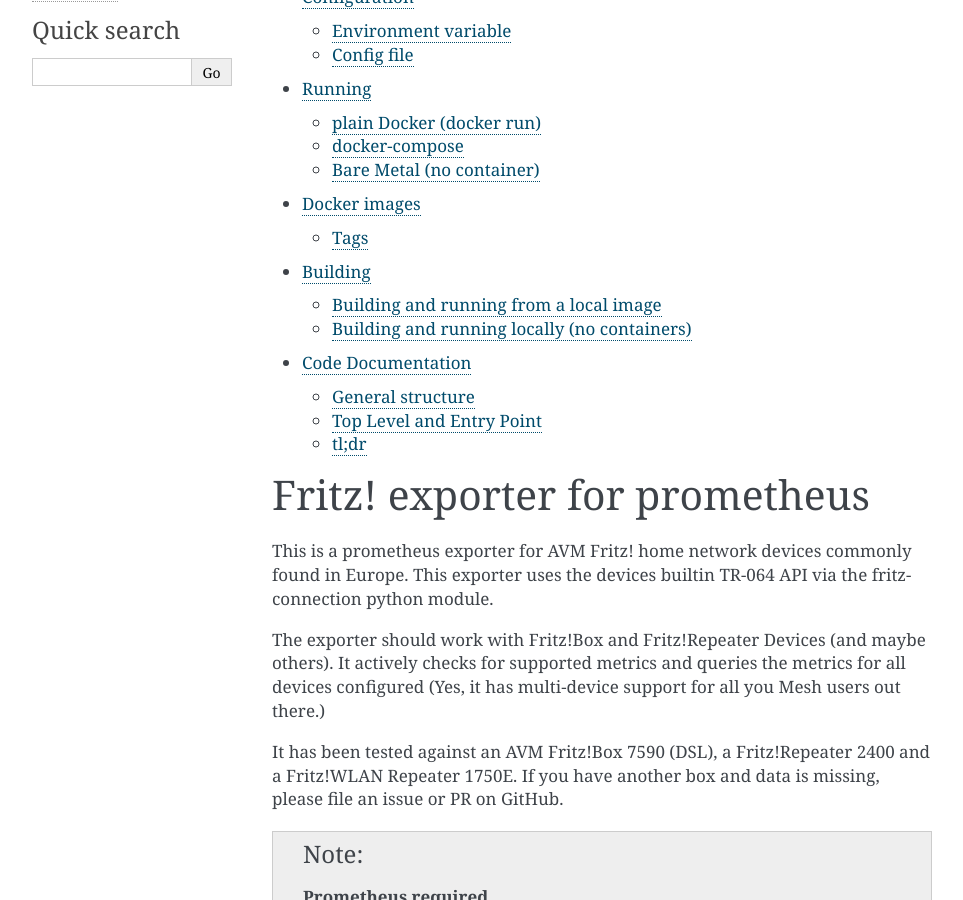
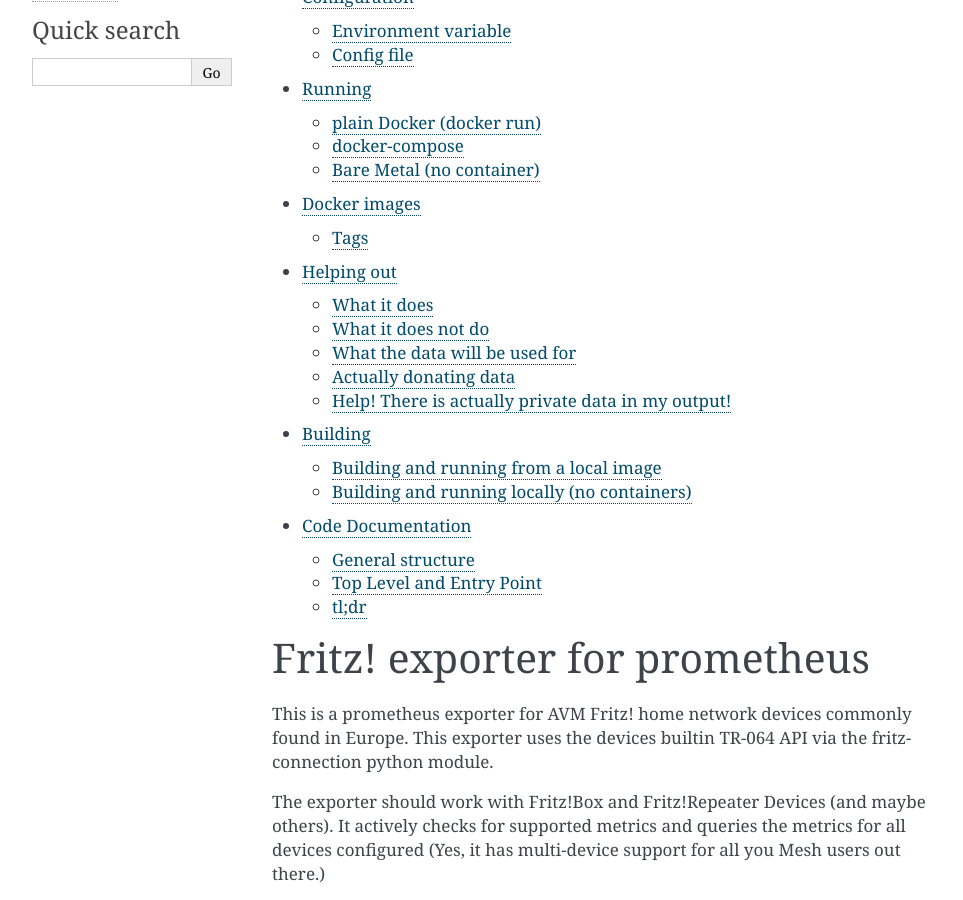
Before and after one commit to pdreker/fritz_exporter, a Sphinx documentation site: the page built from docs/index.rst, in a window 1280 px wide and 900 px high, scrolled down 421 px. Shown: the whole window, without its empty margins (148-1111 px from the left). Built offline with Sphinx 7.4.7, drawn with Linux system fonts in a browser that asks for light colours; some of the changed lines change nothing that is shown.

Commit message:
documentation

```diff
--- /dev/null
+++ b/docs/helping_out.rst
@@ -0,0 +1,93 @@
+Helping out
+===========
+
+If you think, that there are more metrics which can be read from your device or you just want to help out by providing a snapshot of the data, which can be read from your device or devices the exporter provides a function to gather information from your devices and send it to the author of this project.
+
+What it does
+------------
+
+The "data donation" function will collect the API functions which your device reports, the exporter capabilities detected for your device, the type of device and the current OS version. Additionally it will try reading all information, which the API provides. The information is sanitized before it is uploaded so there should not be any private data (e.g. usernames, passwords, IP addresses etc.) in the output.
+
+It then uploads that information to the project. The (quite trivial) server side of this can be seen at `this GitHub Repo <https://github.com/pdreker/fritz_datacollector>`_.
+
+You can verify the output before sending it to me, by printing it to the screen and check for private data and telling the exporter to sanitize any additional bits I may have missed in the code.
+
+What it does not do
+-------------------
+
+This will try the hardest not to collect any private information from your device. While I cannot guarantee, that it will never contain any private data in the output, as this function blindly scans all "Get" endpoints your device offers, I have taken steps to ensure that it should already sanitize the most obvious "leaks".
+
+What the data will be used for
+------------------------------
+
+The data collected will be used for testing the code against a wider variety of devices and can be used to identify more metrics which I may be unable to reverse engineer, simply because I do not have that device or type of internet connection.
+
+Actually donating data
+----------------------
+
+The data donation can be done using the normal docker image, which is also used to run the exporter. Simply add the ``--donate-data`` option to the command line to show what data would be collected.
+
+Assuming you have the config file in your current directory, simply run
+
+.. code-block:: bash
+
+    docker run -v $(pwd)/fritz-exporter.yml:/app/fritz-exporter.yml --rm pdreker/fritz_exporter:latest --config fritz-exporter.yml --donate-data
+
+Or if you use environment variables for the configuration:
+
+.. code-block:: bash
+
+    docker run -e FRITZ_HOSTNAME="fritz.box" -e FRITZ_USERNAME="myusername" -e FRITZ_PASSWORD="mypassword" --rm pdreker/fritz_exporter:latest --donate-data
+
+After you check the data printed to screen you can simply add the ``--upload-data`` parameter to the end of the command line and instead of printing out the data to screen it will be uploaded:
+
+.. code-block:: bash
+
+    docker run -e FRITZ_HOSTNAME="fritz.box" -e FRITZ_USERNAME="myusername" -e FRITZ_PASSWORD="mypassword" --rm pdreker/fritz_exporter:latest --donate-data --upload-data
+
+After the data is uploaded successfully you will see a log message with an ID. If you want to open an issue you can use the ID to reference your data, so I can find it.
+
+Help! There is actually private data in my output!
+--------------------------------------------------
+
+If there is any data you do not want to share in the output there is an option to sanitize the output further. By adding the ``-s SERVICE ACTION FIELD`` option you can tell the donation to sanitizte the corresponding field. If you omit the ``FIELD`` all fields for that action will be sanitized. Please use this sparingly, as the more data is present, the more useful the data is.
+
+For example you have the following output snippet
+
+.. code-block:: text
+
+    ...
+            }
+      },
+      "WANIPConnection1": {
+        "GetInfo": {
+          "NewEnable": "True",
+          "NewConnectionStatus": "Connecting",
+          "NewPossibleConnectionTypes": "IP_Routed, IP_Bridged",
+          "NewConnectionType": "IP_Routed",
+          "NewName": "mstv",
+          "NewUptime": "0",
+    ...
+
+and you want the ``NewName`` field to be sanitized, you can add ``-s WANIPConnection1 GetInfo NewName`` to your command line and your output will now look like this:
+
+.. code-block:: text
+
+    ...
+            }
+      },
+      "WANIPConnection1": {
+        "GetInfo": {
+          "NewEnable": "True",
+          "NewConnectionStatus": "Connecting",
+          "NewPossibleConnectionTypes": "IP_Routed, IP_Bridged",
+          "NewConnectionType": "IP_Routed",
+          "NewName": <SANITIZED>,
+          "NewUptime": "0",
+    ...
+
+If you just specified ``-s WANIPConnection1 GetInfo`` all fields in the ``GetInfo`` block would be sanitized. The ``-s`` (or ``--sanitized``) option can be repeated multiple times, as needed:
+
+.. code-block:: bash
+
+    docker run -e FRITZ_HOSTNAME="fritz.box" -e FRITZ_USERNAME="myusername" -e FRITZ_PASSWORD="mypassword" --rm pdreker/fritz_exporter:latest --donate-data -s WANIPConnection1 GetInfo NewName -s WANPPPConnection1 GetInfo NewRSIPAvailable
--- a/docs/index.rst
+++ b/docs/index.rst
@@ -15,6 +15,7 @@
    configuration
    running
    docker-images
+   helping_out
    building
    coding
 
```
